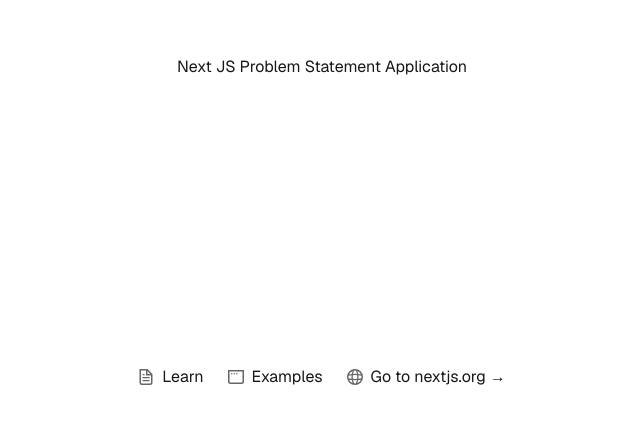
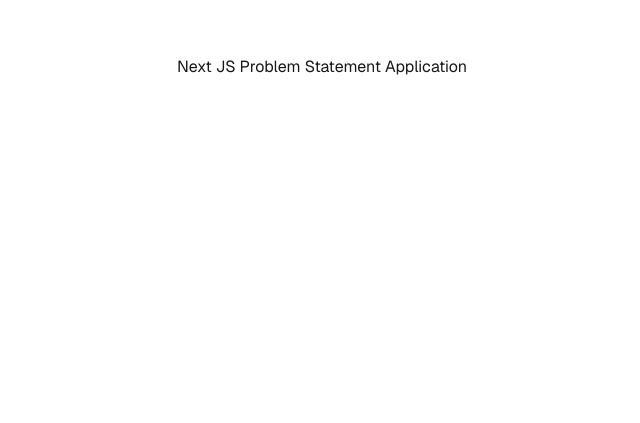
Before and after one commit to khanasif13/next-react-problem-statement, a Next.js app: page / in a window 1280 px wide. Shown: the part 333-756 px from the top of the page, without its empty margins (318-958 px from the left). Built offline with nearby package versions, Linux system fonts and the light colour scheme.

Commit message:
First file change added

```diff
--- a/src/app/page.js
+++ b/src/app/page.js
@@ -6,53 +6,6 @@
       <main className="flex flex-col gap-[32px] row-start-2 items-center sm:items-start">
         <p> Next JS Problem Statement Application </p>
       </main>
-      <footer className="row-start-3 flex gap-[24px] flex-wrap items-center justify-center">
-        <a
-          className="flex items-center gap-2 hover:underline hover:underline-offset-4"
-          href="https://nextjs.org/learn?utm_source=create-next-app&utm_medium=appdir-template-tw&utm_campaign=create-next-app"
-          target="_blank"
-          rel="noopener noreferrer"
-        >
-          <Image
-            aria-hidden
-            src="/file.svg"
-            alt="File icon"
-            width={16}
-            height={16}
-          />
-          Learn
-        </a>
-        <a
-          className="flex items-center gap-2 hover:underline hover:underline-offset-4"
-          href="https://vercel.com/templates?framework=next.js&utm_source=create-next-app&utm_medium=appdir-template-tw&utm_campaign=create-next-app"
-          target="_blank"
-          rel="noopener noreferrer"
-        >
-          <Image
-            aria-hidden
-            src="/window.svg"
-            alt="Window icon"
-            width={16}
-            height={16}
-          />
-          Examples
-        </a>
-        <a
-          className="flex items-center gap-2 hover:underline hover:underline-offset-4"
-          href="https://nextjs.org?utm_source=create-next-app&utm_medium=appdir-template-tw&utm_campaign=create-next-app"
-          target="_blank"
-          rel="noopener noreferrer"
-        >
-          <Image
-            aria-hidden
-            src="/globe.svg"
-            alt="Globe icon"
-            width={16}
-            height={16}
-          />
-          Go to nextjs.org →
-        </a>
-      </footer>
     </div>
   );
 }
```
